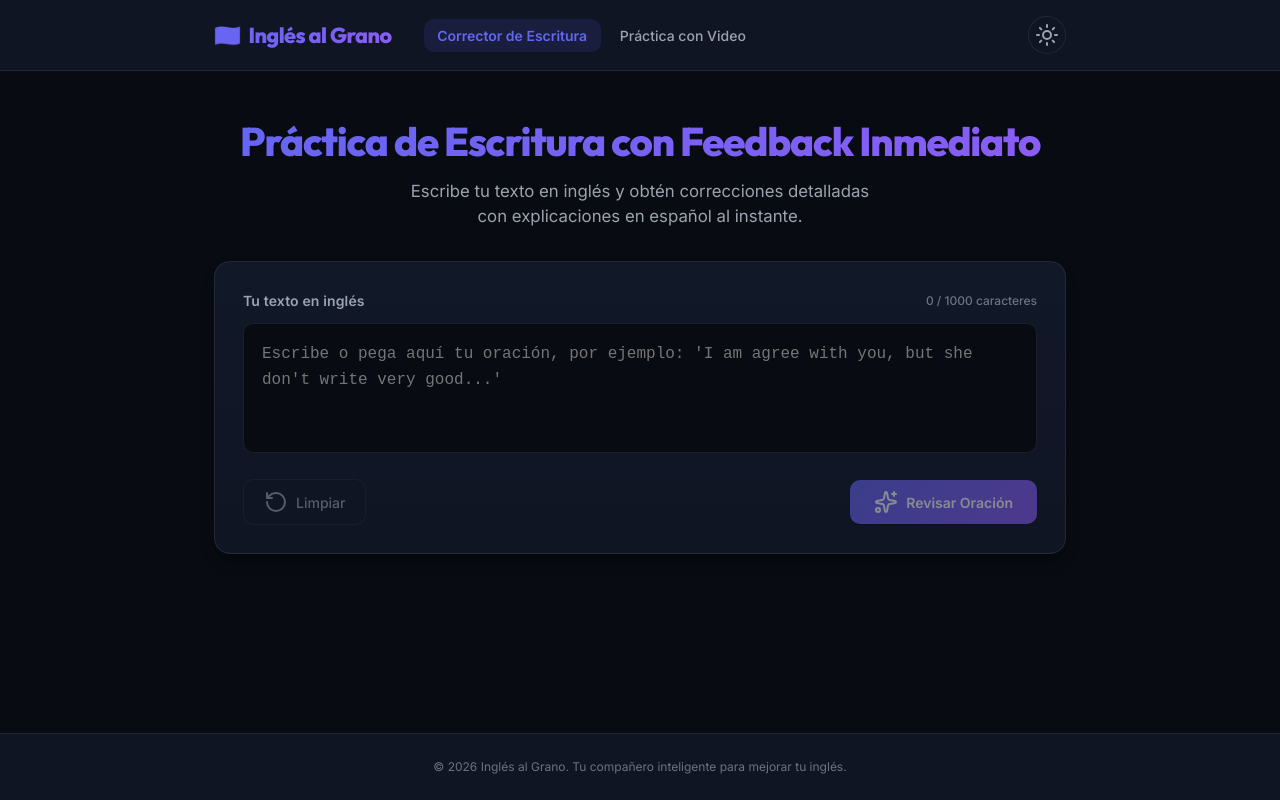
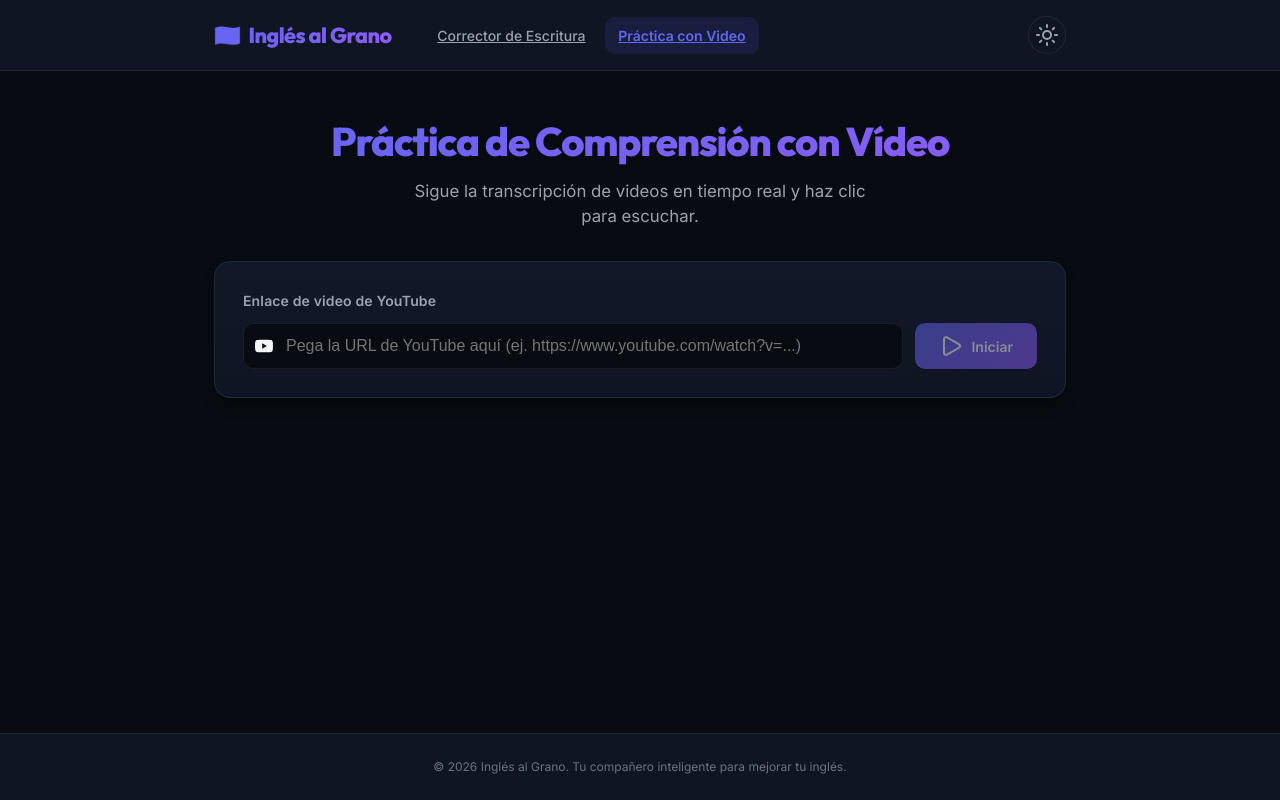
Before and after one commit to KevSalom/english-corrector, a React (Vite) app in the folder frontend/: page /video in a window 1280 px wide. Built offline with nearby package versions, Linux system fonts and the light colour scheme.

Commit message:
Update titles and subtitles for MainCorrector and VideoPracticer components for clarity and consistency

```diff
--- a/frontend/package.json
+++ b/frontend/package.json
@@ -12,7 +12,8 @@
   "dependencies": {
     "lucide-react": "^1.20.0",
     "react": "^19.2.6",
-    "react-dom": "^19.2.6"
+    "react-dom": "^19.2.6",
+    "react-router-dom": "^7.18.0"
   },
   "devDependencies": {
     "@eslint/js": "^10.0.1",
--- a/frontend/src/App.jsx
+++ b/frontend/src/App.jsx
@@ -1,34 +1,35 @@
-import React, { useState } from 'react';
-import MainCorrector from './components/MainCorrector';
-import VideoPracticer from './components/VideoPracticer';
+import React from 'react';
+import { BrowserRouter as Router, Routes, Route, NavLink } from 'react-router-dom';
+import CorrectorPage from './pages/CorrectorPage';
+import VideoPage from './pages/VideoPage';
 import ThemeToggle from './components/ThemeToggle';
 
 function App() {
-  const [activeView, setActiveView] = useState('corrector');
-
   return (
+    <Router>
       <div className="app-container">
         <header className="app-header">
           <div className="header-content">
             <div className="app-title-nav-group">
-            <div className="app-title" onClick={() => setActiveView('corrector')} style={{ cursor: 'pointer' }}>
+              <NavLink to="/" className="app-title" style={{ textDecoration: 'none' }}>
                 <span>🇺🇸</span>
                 <span>Inglés al Grano</span>
-            </div>
+              </NavLink>
 
               <nav className="header-nav">
-              <button
-                className={`nav-link ${activeView === 'corrector' ? 'active' : ''}`}
-                onClick={() => setActiveView('corrector')}
+                <NavLink
+                  to="/"
+                  className={({ isActive }) => `nav-link ${isActive ? 'active' : ''}`}
+                  end
                 >
                   Corrector de Escritura
-              </button>
-              <button
-                className={`nav-link ${activeView === 'video' ? 'active' : ''}`}
-                onClick={() => setActiveView('video')}
+                </NavLink>
+                <NavLink
+                  to="/video"
+                  className={({ isActive }) => `nav-link ${isActive ? 'active' : ''}`}
                 >
                   Práctica con Video
-              </button>
+                </NavLink>
               </nav>
             </div>
 
@@ -37,14 +38,17 @@ function App() {
         </header>
 
         <main className="main-content">
-        {activeView === 'corrector' ? <MainCorrector /> : <VideoPracticer />}
+          <Routes>
+            <Route path="/" element={<CorrectorPage />} />
+            <Route path="/video" element={<VideoPage />} />
+          </Routes>
         </main>
-
 
         <footer className="app-footer">
           <p>© {new Date().getFullYear()} Inglés al Grano. Tu compañero inteligente para mejorar tu inglés.</p>
         </footer>
       </div>
+    </Router>
   );
 }
 
--- a/frontend/src/components/MainCorrector.jsx
+++ b/frontend/src/components/MainCorrector.jsx
@@ -190,10 +190,10 @@ export default function MainCorrector() {
     <div className="corrector-container animate-fade-in">
       <div className="corrector-header">
         <h1 className="title-gradient">
-          Práctica de Escritura con Feedback Inmediato
+          Práctica de Escritura
         </h1>
         <p className="subtitle">
-          Escribe tu texto en inglés y obtén correcciones detalladas con explicaciones en español al instante.
+          Escribe en inglés y recibe correcciones detalladas al instante.
         </p>
       </div>
 
--- a/frontend/src/components/VideoPracticer.jsx
+++ b/frontend/src/components/VideoPracticer.jsx
@@ -14,7 +14,9 @@ const YoutubeIcon = (props) => (
 );
 
 export default function VideoPracticer() {
-  const [videoUrl, setVideoUrl] = useState('');
+  const [videoUrl, setVideoUrl] = useState(() => {
+    return localStorage.getItem('lastVideoUrl') || '';
+  });
   const [loading, setLoading] = useState(false);
   const [error, setError] = useState(null);
   const [videoId, setVideoId] = useState(null);
@@ -195,6 +197,7 @@ export default function VideoPracticer() {
 
       setVideoId(data.video_id);
       setTranscript(data.segments);
+      localStorage.setItem('lastVideoUrl', videoUrl);
     } catch (err) {
       console.error(err);
       setError(err.message || 'Error de conexión con el servidor backend.');
@@ -224,9 +227,9 @@ export default function VideoPracticer() {
   return (
     <div className="corrector-container animate-fade-in">
       <div className="corrector-header">
-        <h1 className="title-gradient">Práctica de Comprensión con Video</h1>
+        <h1 className="title-gradient">Práctica de Comprensión con Vídeo</h1>
         <p className="subtitle">
-          Incrusta un video de YouTube en inglés para ver y seguir la transcripción en tiempo real. ¡Haz clic en las oraciones para saltar al fragmento de audio!
+          Sigue la transcripción de videos en tiempo real y haz clic para escuchar.
         </p>
       </div>
 
--- /dev/null
+++ b/frontend/src/pages/CorrectorPage.jsx
@@ -0,0 +1,6 @@
+import React from 'react';
+import MainCorrector from '../components/MainCorrector';
+
+export default function CorrectorPage() {
+  return <MainCorrector />;
+}
--- /dev/null
+++ b/frontend/src/pages/VideoPage.jsx
@@ -0,0 +1,6 @@
+import React from 'react';
+import VideoPracticer from '../components/VideoPracticer';
+
+export default function VideoPage() {
+  return <VideoPracticer />;
+}
```
Also changed, not shown: 1 other file (tests, documents, lock files or other folders). Lines whose indentation alone changed are shown as unchanged.
